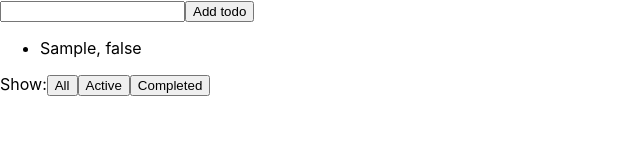
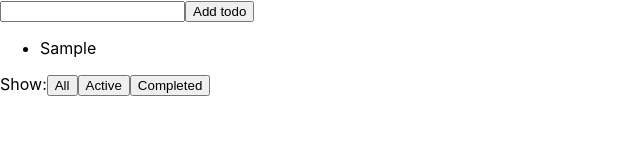
Before and after one commit to veymarmc/cra-scaffold, a React (Create React App) app: page /todo in a window 1280 px wide. Both pictures are taken after typing "Sample" into the empty fields and a click on the input "Add todo". Shown: the top 160 px of the page, without its empty margins (0-640 px from the left). Built offline with nearby package versions, Linux system fonts and the light colour scheme.

Commit message:
complete todos redux basic use

```diff
--- a/package.json
+++ b/package.json
@@ -43,7 +43,8 @@
     "eslint-config-prettier": "^8.5.0",
     "husky": "^4.3.8",
     "lint-staged": "^12.4.1",
-    "prettier": "^2.6.2"
+    "prettier": "^2.6.2",
+    "redux-devtools-extension": "^2.13.9"
   },
   "husky": {
     "hooks": {
--- a/src/pages/TodoList/Task.js
+++ b/src/pages/TodoList/Task.js
@@ -1,9 +1,19 @@
-function Task({ description, completed, id }) {
+import { connect } from 'react-redux';
+import { toggleTodo } from '../../redux/actions/todos';
+
+function Task({ description, completed, id, toggleTodo }) {
 	return (
-		<li key={id}>
-			{description}, {completed.toString()}
+		<li
+			style={{ textDecoration: completed ? 'line-through' : 'none' }}
+			onClick={() => toggleTodo(id)}
+		>
+			{description}
 		</li>
 	);
 }
 
-export default Task;
+const mapDispatchToProps = dispatch => ({
+	toggleTodo: id => dispatch(toggleTodo(id))
+});
+
+export default connect(null, mapDispatchToProps)(Task);
--- a/src/pages/TodoList/TodoList.js
+++ b/src/pages/TodoList/TodoList.js
@@ -1,12 +1,13 @@
 import { useState } from 'react';
 import { connect } from 'react-redux';
 import Task from './Task';
-import { addTodo, toggleTodo } from '../../redux/actions/todos';
+import { addTodo } from '../../redux/actions/todos';
+import { actions as filterActions } from '../../redux/actions/filter';
 
-function TodoList({ todos, addTodo, toggleTodo }) {
+function TodoList({ todos, addTodo, setFilter }) {
 	const [todo, setTodo] = useState('');
 
-	const addTask = (e) => {
+	const addTask = e => {
 		e.preventDefault();
 
 		if (todo.trim() === '') return;
@@ -18,29 +19,42 @@ function TodoList({ todos, addTodo, toggleTodo }) {
 	return (
 		<div>
 			<form onSubmit={addTask}>
-				<input type="text" value={todo} onChange={(e) => setTodo(e.target.value)} autoFocus />
+				<input type="text" value={todo} onChange={e => setTodo(e.target.value)} autoFocus />
 				<input type="submit" value="Add todo" />
 			</form>
 			<ul>
-				{todos.map((todo) => (
-					<Task key={todo.id} description={todo.description} completed={todo.completed} />
+				{todos.map(todo => (
+					<Task key={todo.id} {...todo} />
 				))}
 			</ul>
 			<div>
 				Show:
-				<button>All</button>
-				<button>Active</button>
-				<button>Completed</button>
+				<button onClick={() => setFilter(filterActions.SHOW_ALL)}>All</button>
+				<button onClick={() => setFilter(filterActions.SHOW_MISSING_TASKS)}>Active</button>
+				<button onClick={() => setFilter(filterActions.SHOW_COMPLETED_TASKS)}>Completed</button>
 			</div>
 		</div>
 	);
 }
 
-const mapStateToProps = ({ todos }) => ({ todos });
+const filterTodos = (todos, filter) => {
+	switch (filter) {
+		case filterActions.SHOW_COMPLETED_TASKS:
+			return todos.filter(t => t.completed);
+		case filterActions.SHOW_MISSING_TASKS:
+			return todos.filter(t => !t.completed);
+		default:
+			return todos;
+	}
+};
 
-const mapDispatchToProps = (dispatch) => ({
-	addTodo: (description) => dispatch(addTodo(description)),
-	toggleTodo: (id, completed) => dispatch(toggleTodo(id, completed))
+const mapStateToProps = ({ todos, filter }) => ({
+	todos: filterTodos(todos, filter)
+});
+
+const mapDispatchToProps = dispatch => ({
+	addTodo: description => dispatch(addTodo(description)),
+	setFilter: filter => dispatch({ type: filter })
 });
 
 export default connect(mapStateToProps, mapDispatchToProps)(TodoList);
--- /dev/null
+++ b/src/redux/actions/filter.js
@@ -0,0 +1,5 @@
+export const actions = {
+	SHOW_COMPLETED_TASKS: 'SHOW_COMPLETE_TASKS',
+	SHOW_MISSING_TASKS: 'SHOW_MISSING_TASKS',
+	SHOW_ALL: 'SHOW_ALL'
+};
--- a/src/redux/actions/todos.js
+++ b/src/redux/actions/todos.js
@@ -6,15 +6,13 @@ export const actions = {
 export function addTodo(description) {
 	return {
 		type: actions.ADD_TODO,
-		description,
-		completed: false
+		description
 	};
 }
 
-export function toggleTodo(id, completed) {
+export function toggleTodo(id) {
 	return {
 		type: actions.TOGGLE_TODO,
-		id,
-		completed
+		id
 	};
 }
--- /dev/null
+++ b/src/redux/reducers/filters.js
@@ -0,0 +1,7 @@
+import { actions } from '../actions/filter';
+
+function filters(state = actions.SHOW_COMPLETED_TASKS, action) {
+	return action.type || state;
+}
+
+export default filters;
--- a/src/redux/reducers/todos.js
+++ b/src/redux/reducers/todos.js
@@ -8,12 +8,12 @@ function todos(state = [], action) {
 				{
 					id: state.length,
 					description: action.description,
-					completed: action.completed
+					completed: false
 				}
 			];
 		case actions.TOGGLE_TODO:
 			return state.map((todo, index) =>
-				index === action.id ? { ...todo, completed: action.completed } : todo
+				index === action.id ? { ...todo, completed: !todo.completed } : todo
 			);
 		default:
 			return state;
--- a/src/redux/store.js
+++ b/src/redux/store.js
@@ -1,4 +1,6 @@
 import { createStore, combineReducers } from 'redux';
+import { composeWithDevTools } from 'redux-devtools-extension';
+import filter from './reducers/filters';
 import todos from './reducers/todos';
 
-export default createStore(combineReducers({ todos }));
+export default createStore(combineReducers({ todos, filter }), composeWithDevTools());
```
Also changed, not shown: .prettierrc.json, 1 other file (tests, documents, lock files or other folders).
